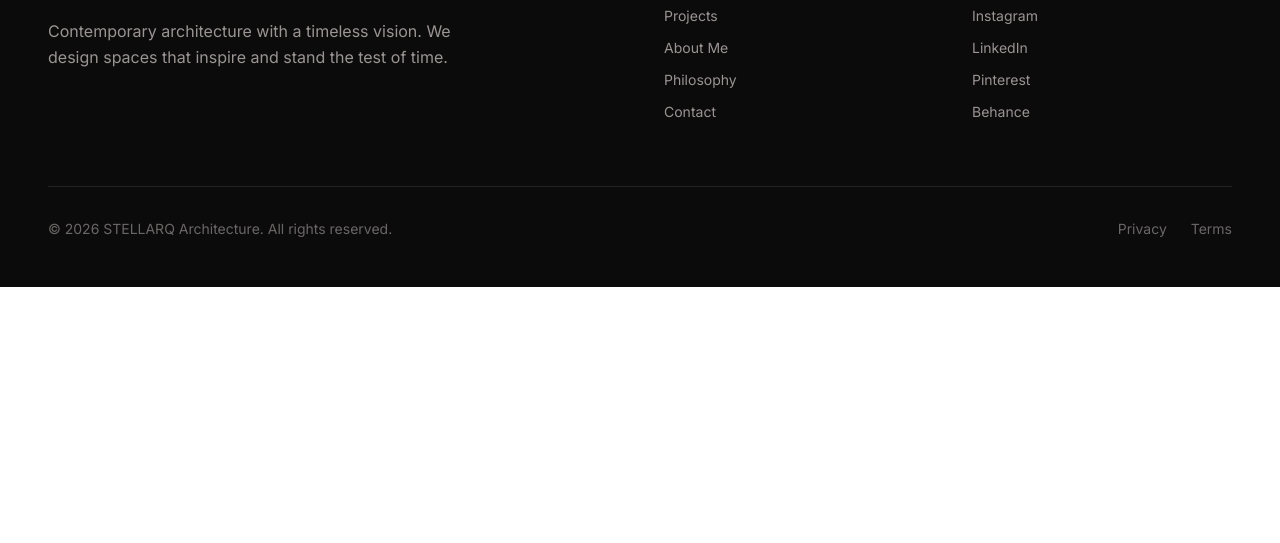
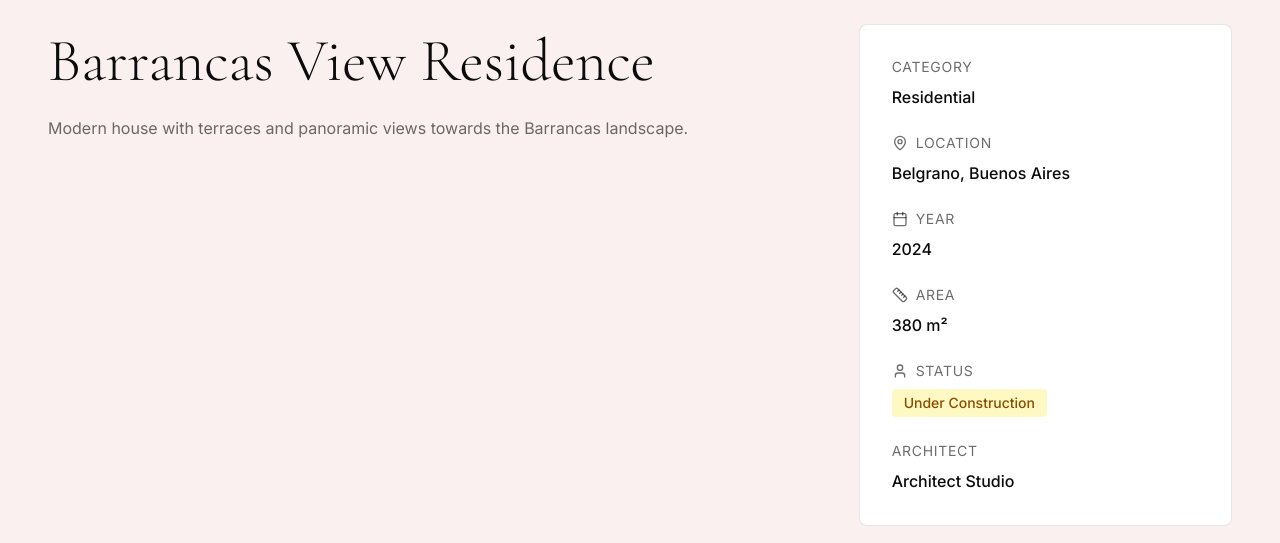
Before and after one commit to Pretel-Ivan16/architect-studio-app, a Next.js app: page /projects/barrancas-view-residence in a window 1280 px wide. Shown: the part 878-1421 px from the top of the page. Before the commit the page ends 1165 px from the top, so only its background shows below. Built offline with nearby package versions, Linux system fonts and the light colour scheme.

Commit message:
feat: add ProjectDetailsCard and ProjectGallery components for enhanced project display

```diff
--- /dev/null
+++ b/components/projects/ProjectDetailsCard.tsx
@@ -0,0 +1,51 @@
+import { MapPin, Calendar, Ruler, User } from "lucide-react"
+
+interface Project {
+  category: string
+  location: string
+  year: string
+  area: string
+  status: string
+  architect: string
+}
+
+interface ProjectDetailsCardProps {
+  project: Project
+}
+
+export function ProjectDetailsCard({ project }: ProjectDetailsCardProps) {
+  const detailItems = [
+    { label: "Category", value: project.category, icon: null },
+    { label: "Location", value: project.location, icon: MapPin },
+    { label: "Year", value: project.year, icon: Calendar },
+    { label: "Area", value: project.area, icon: Ruler },
+    { label: "Status", value: project.status, icon: User },
+    { label: "Architect", value: project.architect, icon: null },
+  ]
+
+  return (
+    <aside className="space-y-6 bg-white p-8 rounded-lg border border-[#0b0b0b]/10">
+      {detailItems.map((item) => (
+        <div key={item.label}>
+          <p className="text-[#0b0b0b]/60 text-sm tracking-wider uppercase mb-2 flex items-center gap-2">
+            {item.icon && <item.icon className="w-4 h-4" />}
+            {item.label}
+          </p>
+          {item.label === "Status" ? (
+            <span className={`inline-block px-3 py-1 rounded text-sm font-medium ${
+              project.status === "Completed"
+                ? "bg-green-100 text-green-800"
+                : "bg-yellow-100 text-yellow-800"
+            }`}>
+              {item.value}
+            </span>
+          ) : (
+            <p className="text-[#0b0b0b] font-medium">
+              {item.value}
+            </p>
+          )}
+        </div>
+      ))}
+    </aside>
+  )
+}
--- /dev/null
+++ b/components/projects/ProjectGallery.tsx
@@ -0,0 +1,31 @@
+import { Title } from "@/components/ui/Title"
+
+interface ProjectGalleryProps {
+  images: string[]
+  projectTitle: string
+}
+
+export function ProjectGallery({ images, projectTitle }: ProjectGalleryProps) {
+  if (images.length <= 1) {
+    return null
+  }
+
+  return (
+    <section className="mb-16">
+      <Title as="h2" className="text-[#0b0b0b] mb-8">
+        Project Gallery
+      </Title>
+      <div className="grid md:grid-cols-2 gap-6">
+        {images.slice(1).map((image, index) => (
+          <figure key={index} className="relative aspect-video bg-[#111d37] overflow-hidden rounded-lg">
+            <img
+              src={image}
+              alt={`${projectTitle} - View ${index + 2}`}
+              className="w-full h-full object-cover hover:scale-105 transition-transform duration-300"
+            />
+          </figure>
+        ))}
+      </div>
+    </section>
+  )
+}
--- /dev/null
+++ b/components/projects/ProjectHeroImage.tsx
@@ -0,0 +1,18 @@
+interface ProjectHeroImageProps {
+  src?: string
+  alt: string
+}
+
+export function ProjectHeroImage({ src, alt }: ProjectHeroImageProps) {
+  return (
+    <figure className="relative aspect-video bg-[#111d37] overflow-hidden rounded-lg mb-8">
+      {src && (
+        <img
+          src={src}
+          alt={alt}
+          className="w-full h-full object-cover"
+        />
+      )}
+    </figure>
+  )
+}
```
